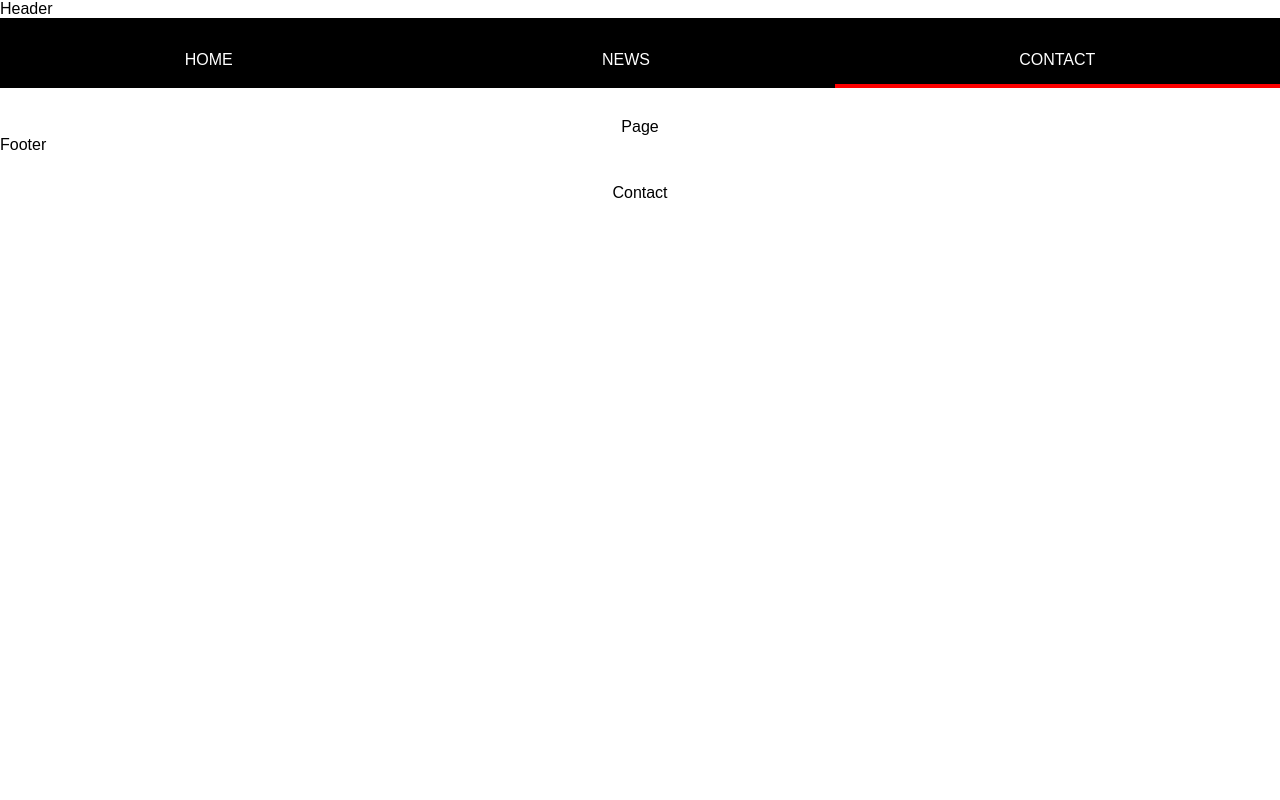
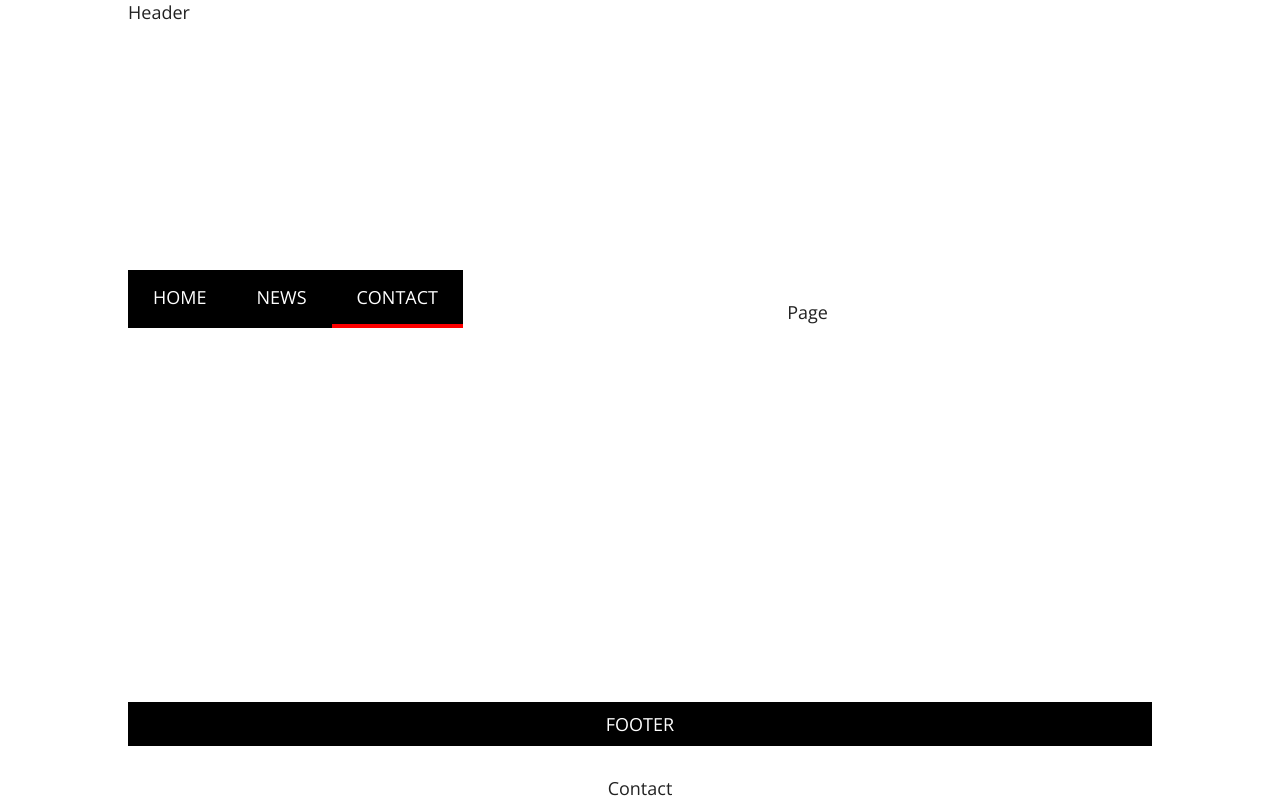
Before and after one commit to dariusz75/react-router, a React (Create React App) app: page /contact in a window 1280 px wide. Built offline with nearby package versions, Linux system fonts and the light colour scheme.

Commit message:
basic layout styling

```diff
--- a/src/App.css
+++ b/src/App.css
@@ -1,8 +1,36 @@
-* {
-  margin: 0;
-  padding: 0;
-  box-sizing: border-box;
-  font-family: sans-serif;
+.app {
+  display: flex;
+  flex-direction: column;
+  min-height: 100vh;
+  width: 80%;
+  margin: 0 auto;
+  color: #222;
+}
+
+header {
+  flex-basis: 30vh;
+}
+
+main {
+  display: flex;
+  padding: 30px 0;
+  flex-grow: 1;
+}
+
+aside {
+  min-width: 240px;
+}
+
+section.page {
+  flex-grow: 1;
+}
+
+footer {
+  padding: 10px 0;
+  background-color: #000;
+  color: #fff;
+  text-align: center;
+  text-transform: uppercase;
 }
 
 nav {
--- a/src/App.js
+++ b/src/App.js
@@ -1,9 +1,4 @@
-import {
-  BrowserRouter as Router,
-  Route,
-  Switch,
-  NavLink,
-} from "react-router-dom";
+import { BrowserRouter as Router, Route, Switch } from "react-router-dom";
 import "./App.css";
 import { Header, Navigation, Page, Footer } from "./layouts";
 import { Home, News, Contact, ErrorPage } from "./components";
@@ -11,27 +6,12 @@ import { Home, News, Contact, ErrorPage } from "./components";
 function App() {
   return (
     <Router>
-      <div className="App">
+      <div className="app">
         <header>{<Header />}</header>
         <main>
           <aside>
             {" "}
-            <nav>
-              {<Navigation />}
-              <ul>
-                <li>
-                  <NavLink to="/" exact>
-                    Home
-                  </NavLink>
-                </li>
-                <li>
-                  <NavLink to="/news">News</NavLink>
-                </li>
-                <li>
-                  <NavLink to="/contact">Contact</NavLink>
-                </li>
-              </ul>
-            </nav>
+            <nav>{<Navigation />}</nav>
           </aside>
           <section className="page">
             <Page />
--- a/src/index.css
+++ b/src/index.css
@@ -1,13 +1,12 @@
-body {
+@import url("https://fonts.googleapis.com/css2?family=Open+Sans:wght@300;400;600;700&display=swap");
+
+* {
   margin: 0;
-  font-family: -apple-system, BlinkMacSystemFont, 'Segoe UI', 'Roboto', 'Oxygen',
-    'Ubuntu', 'Cantarell', 'Fira Sans', 'Droid Sans', 'Helvetica Neue',
-    sans-serif;
-  -webkit-font-smoothing: antialiased;
-  -moz-osx-font-smoothing: grayscale;
+  padding: 0;
+  box-sizing: border-box;
 }
 
-code {
-  font-family: source-code-pro, Menlo, Monaco, Consolas, 'Courier New',
-    monospace;
+html {
+  font-family: "Open Sans", sans-serif;
+  font-size: 18px;
 }
--- a/src/layouts/Navigation.js
+++ b/src/layouts/Navigation.js
@@ -1,7 +1,24 @@
 import React from "react";
+import { NavLink } from "react-router-dom";
 
 function Navigation() {
-  return <div>Navigation</div>;
+  return (
+    <div>
+      <ul>
+        <li>
+          <NavLink to="/" exact>
+            Home
+          </NavLink>
+        </li>
+        <li>
+          <NavLink to="/news">News</NavLink>
+        </li>
+        <li>
+          <NavLink to="/contact">Contact</NavLink>
+        </li>
+      </ul>
+    </div>
+  );
 }
 
 export default Navigation;
```
